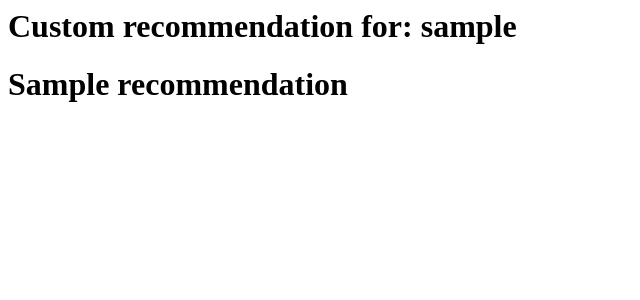
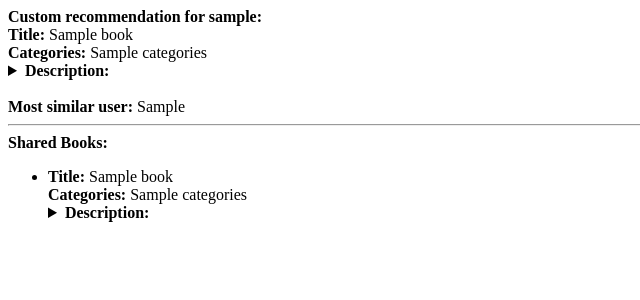
Before and after one commit to RoyH11/MDB_final_project, a Flask app: template templates/customRecommendations.html in a window 1280 px wide. Shown: the top 300 px of the page, without its empty margins (0-640 px from the left). Run offline with Flask 3, Linux system fonts and the light colour scheme; the template is opened without the code that fills it: most values are stand-ins (such as "Sample title", 1, 10 or a date in 2020).

Commit message:
refactor query

```diff
--- a/app.py
+++ b/app.py
@@ -30,12 +30,22 @@ def recommendations():
 @app.route("/login")
 def custom_recommendations():
     neo4j_model = Neo4jModel()
+    mongo_model = MongoModel()
     username = request.args.get("username")
 
-    recommendation = neo4j_model.get_custom_recommendation(username)
+    title, sharedBooks, similarUser = neo4j_model.get_custom_recommendation(username)
+    book = mongo_model.get_book_by_title(title)
+
+    seen_titles = set()
+    info = []
+    for title in sharedBooks:
+        if title not in seen_titles:
+            seen_titles.add(title)
+            info.append(mongo_model.get_book_by_title(title))
+
     neo4j_model.close()
-
-    return render_template("customRecommendations.html", username=username, recommendation=recommendation)
+    mongo_model.close()
+    return render_template("customRecommendations.html", username=username, book=book, similarUser=similarUser, sharedBooks=info)
 
 if __name__ == "__main__":
     app.run(host='127.0.0.1', port=8888, debug=True)
--- a/templates/customRecommendations.html
+++ b/templates/customRecommendations.html
@@ -1,4 +1,21 @@
 <html>
-    <h1>Custom recommendation for: {{ username }}</h1>
-    <h1>{{ recommendation }}</h1>
+    <div>
+        <div><strong>Custom recommendation for {{ username }}:</strong></div>
+        <div><strong>Title: </strong>{{ book["Title"] }}</div>
+        <div><strong>Categories: </strong>{{ book["categories"] }}</div>
+        <div><details><summary><strong>Description: </strong></summary>{{ book["description"] }}</details></div>
+    </div>
+    <br>
+    <div><strong>Most similar user: </strong>{{ similarUser }}</div>
+    <hr>
+    <div><strong>Shared Books:</strong></div>
+    <ul>
+        {% for book in sharedBooks %}
+            <li>
+                <strong>Title: </strong>{{ book['Title'] }}<br>
+                <strong>Categories: </strong>{{ book['categories'] }}<br>
+                <details><summary><strong>Description: </strong></summary>{{ book['description'] }}</details><br>
+            </li>
+        {% endfor %}
+    </ul>
 </html>
```
Also changed, not shown: models.py (+13 -6 lines).
